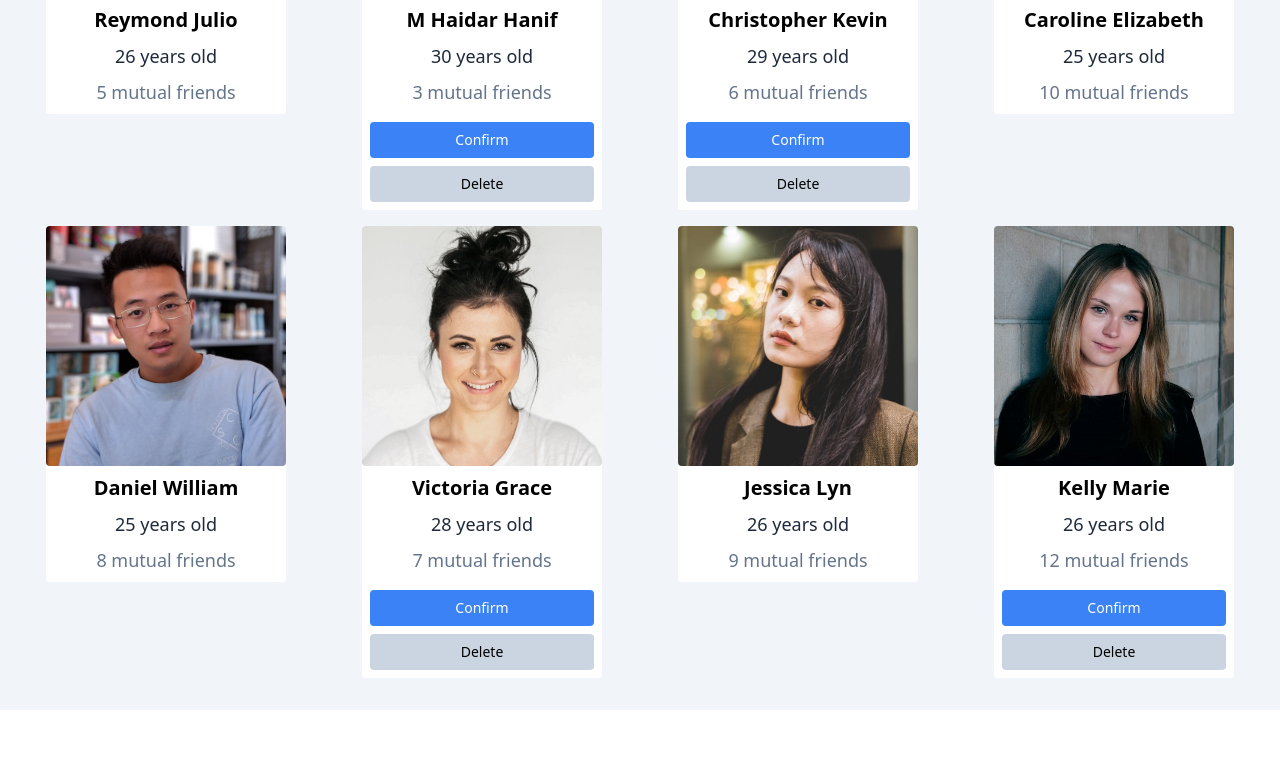
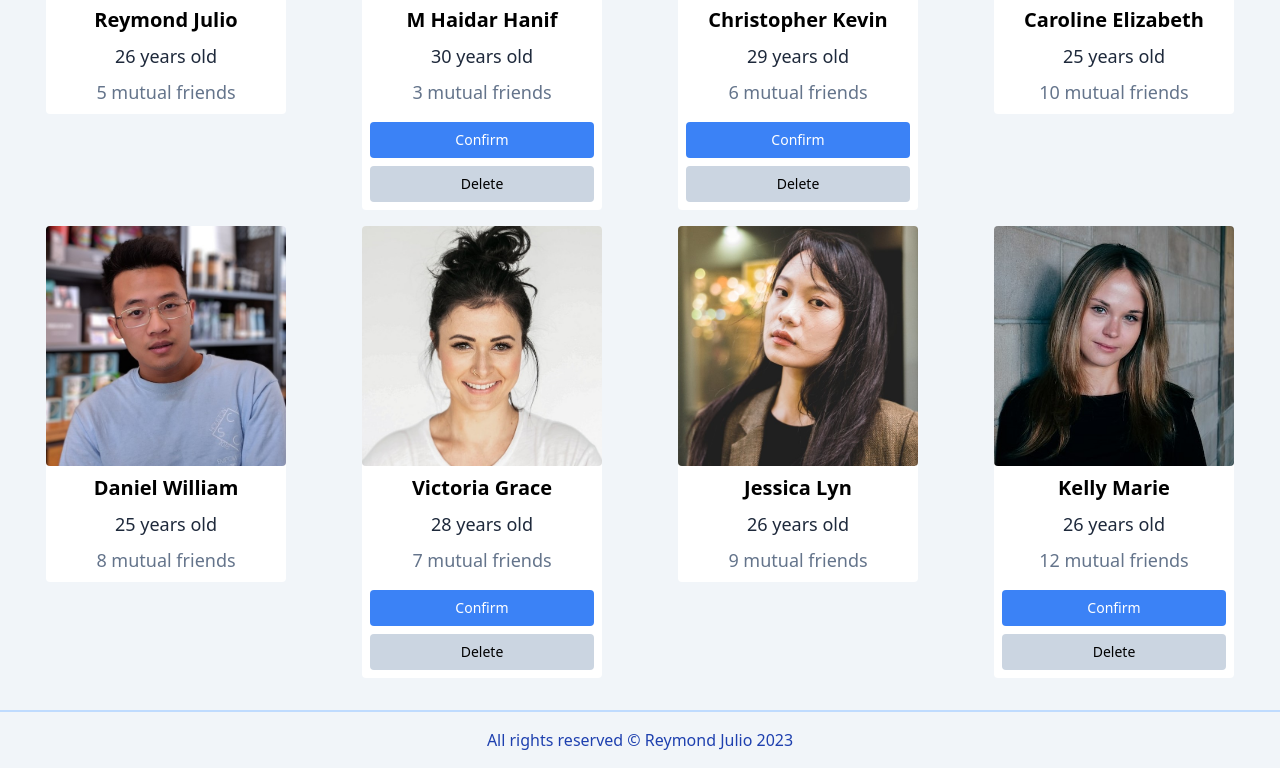
Before and after one commit to reymondjulio/friendbook-react, a React (Vite) app: page / in a window 1280 px wide. Shown: the part 338-1106 px from the top of the page. Before the commit the page ends 1048 px from the top, so only its background shows below. Built offline with nearby package versions, Linux system fonts and the light colour scheme.

Commit message:
refactor header and footer into folder layouts

```diff
--- a/src/App.jsx
+++ b/src/App.jsx
@@ -1,10 +1,12 @@
 import { useState } from "react";
 
-import { Header } from "./components/header";
+import { Header } from "./layouts/header";
 
 import { FriendCard } from "./components/friend-card";
 
 import dataFriends from "./data/friends.json";
+
+import { Footer } from "./layouts/footer.jsx";
 
 export default function App() {
   const [friends, setFriends] = useState(dataFriends);
@@ -40,6 +42,7 @@ export default function App() {
           );
         })}
       </ul>
+      <Footer />
     </main>
   );
 }
--- /dev/null
+++ b/src/layouts/footer.jsx
@@ -0,0 +1,11 @@
+export function Footer() {
+  return (
+    <div>
+      <div className="border-t-2 border-blue-200 p-4">
+        <h1 className="text-center text-1xl font-normal text-blue-800">
+          All rights reserved <span>&copy;</span> Reymond Julio 2023
+        </h1>
+      </div>
+    </div>
+  );
+}
--- a/src/routes/login.jsx
+++ b/src/routes/login.jsx
@@ -1,4 +1,4 @@
-import { Header } from "../components/header";
+import { Header } from "../layouts/header";
 import { Link } from "react-router-dom";
 
 export default function Login() {
--- a/src/routes/register.jsx
+++ b/src/routes/register.jsx
@@ -1,4 +1,4 @@
-import { Header } from "../components/header";
+import { Header } from "../layouts/header";
 import { Link } from "react-router-dom";
 
 export default function Register() {
--- a/src/routes/username.jsx
+++ b/src/routes/username.jsx
@@ -2,7 +2,7 @@ import { useLoaderData } from "react-router-dom";
 
 import dataFriends from "../data/friends.json";
 
-import { Header } from "../components/header";
+import { Header } from "../layouts/header";
 
 import { ChatBubbleLeftRightIcon } from "@heroicons/react/24/solid";
 
```
Also changed, not shown: src/layouts/header.jsx (renamed from src/components/header.jsx).
